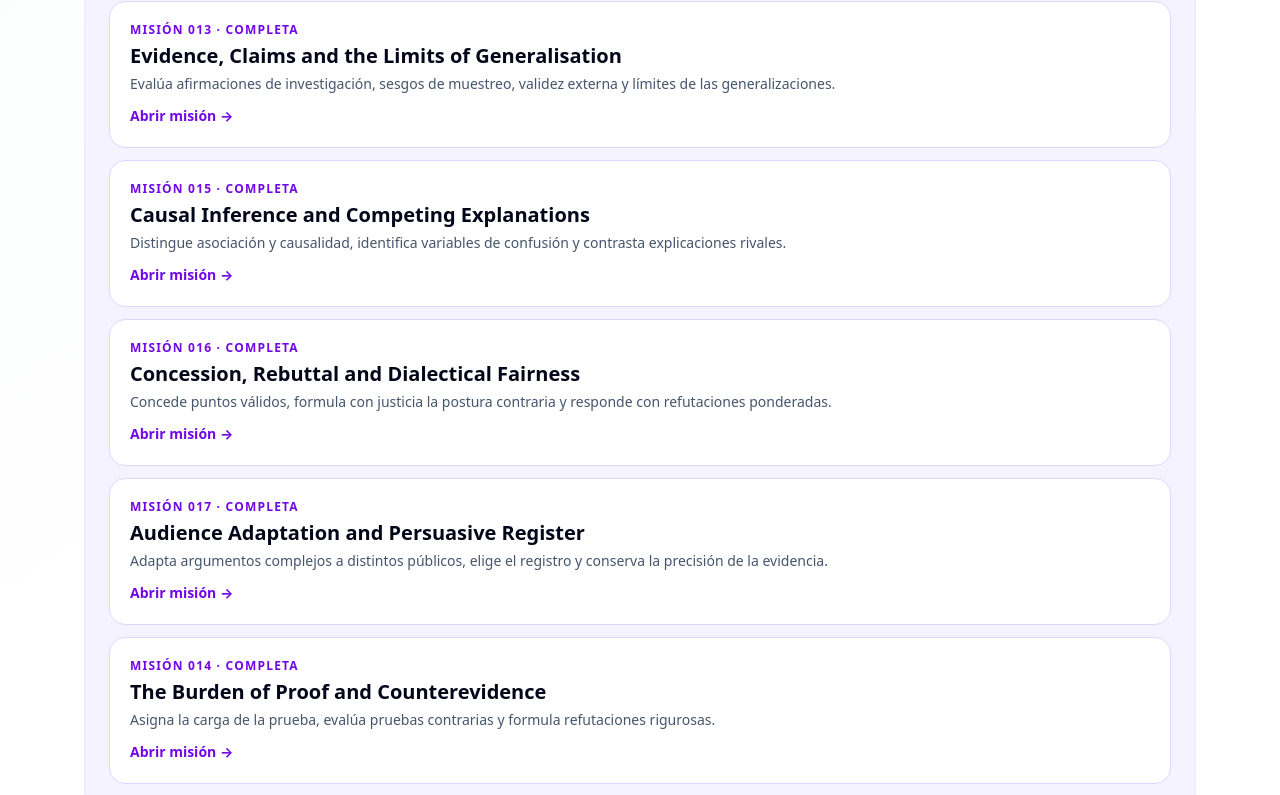
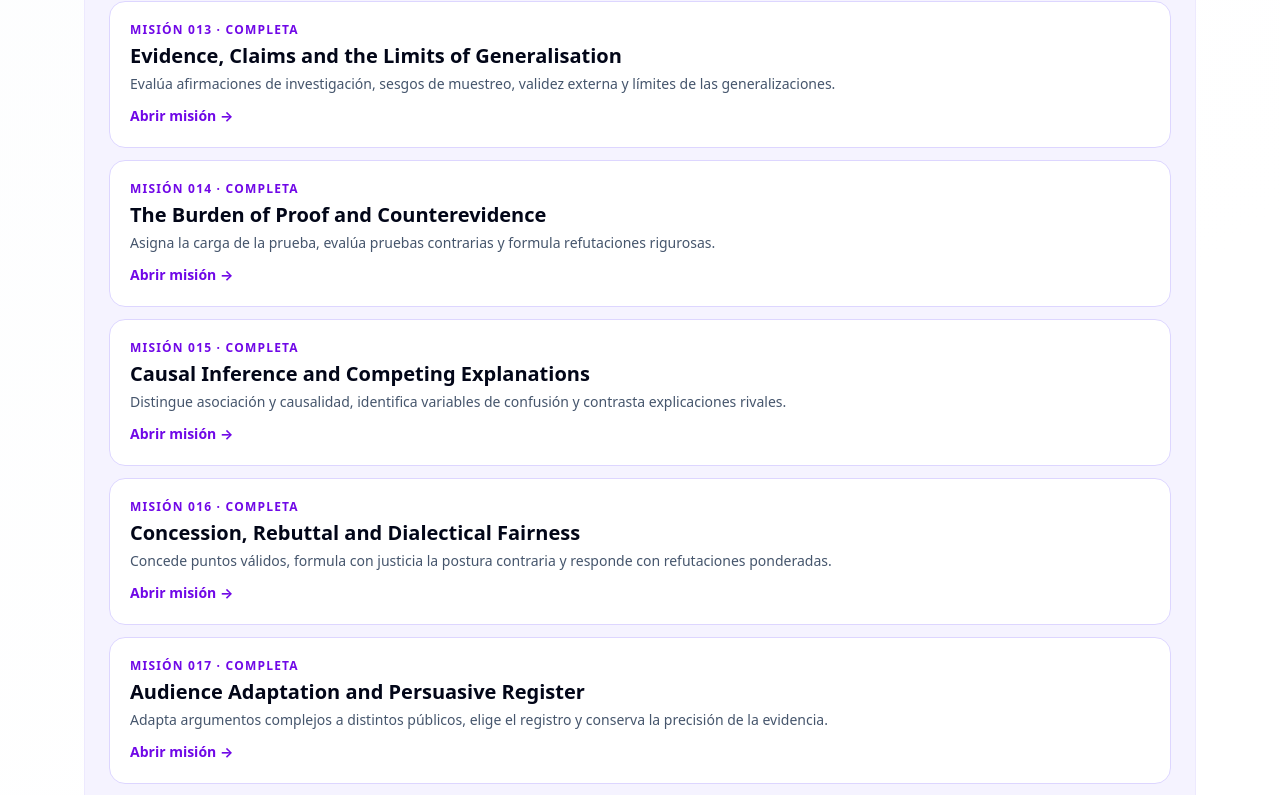
Before and after one commit to linguafly6-ui/linguaflynew2, a Next.js app: page /academia/c2 in a window 1280 px wide. Shown: the part 2714-3509 px from the top of the page. Built offline with nearby package versions, Linux system fonts and the light colour scheme.

Commit message:
Keep C2 mission catalogue links in numeric order

```diff
--- a/app/academia/c2/page.tsx
+++ b/app/academia/c2/page.tsx
@@ -37,6 +37,7 @@ export default function C2Page() {
 
         <Link href="/academia/c2/013" className="mt-3 block rounded-2xl border border-violet-200 bg-white p-5 transition hover:border-violet-400 hover:shadow-sm"><p className="text-xs font-extrabold tracking-widest text-violet-700">MISIÓN 013 · COMPLETA</p><h3 className="mt-1 text-xl font-bold text-slate-950">Evidence, Claims and the Limits of Generalisation</h3><p className="mt-1 text-sm text-slate-600">Evalúa afirmaciones de investigación, sesgos de muestreo, validez externa y límites de las generalizaciones.</p><span className="mt-3 inline-block text-sm font-bold text-violet-700">Abrir misión →</span></Link>
 
+        <Link href="/academia/c2/014" className="mt-3 block rounded-2xl border border-violet-200 bg-white p-5 transition hover:border-violet-400 hover:shadow-sm"><p className="text-xs font-extrabold tracking-widest text-violet-700">MISIÓN 014 · COMPLETA</p><h3 className="mt-1 text-xl font-bold text-slate-950">The Burden of Proof and Counterevidence</h3><p className="mt-1 text-sm text-slate-600">Asigna la carga de la prueba, evalúa pruebas contrarias y formula refutaciones rigurosas.</p><span className="mt-3 inline-block text-sm font-bold text-violet-700">Abrir misión →</span></Link>
         <Link href="/academia/c2/015" className="mt-3 block rounded-2xl border border-violet-200 bg-white p-5 transition hover:border-violet-400 hover:shadow-sm"><p className="text-xs font-extrabold tracking-widest text-violet-700">MISIÓN 015 · COMPLETA</p><h3 className="mt-1 text-xl font-bold text-slate-950">Causal Inference and Competing Explanations</h3><p className="mt-1 text-sm text-slate-600">Distingue asociación y causalidad, identifica variables de confusión y contrasta explicaciones rivales.</p><span className="mt-3 inline-block text-sm font-bold text-violet-700">Abrir misión →</span></Link>
 
         <Link href="/academia/c2/016" className="mt-3 block rounded-2xl border border-violet-200 bg-white p-5 transition hover:border-violet-400 hover:shadow-sm"><p className="text-xs font-extrabold tracking-widest text-violet-700">MISIÓN 016 · COMPLETA</p><h3 className="mt-1 text-xl font-bold text-slate-950">Concession, Rebuttal and Dialectical Fairness</h3><p className="mt-1 text-sm text-slate-600">Concede puntos válidos, formula con justicia la postura contraria y responde con refutaciones ponderadas.</p><span className="mt-3 inline-block text-sm font-bold text-violet-700">Abrir misión →</span></Link>
@@ -45,7 +46,7 @@ export default function C2Page() {
 
 
 
-        <Link href="/academia/c2/014" className="mt-3 block rounded-2xl border border-violet-200 bg-white p-5 transition hover:border-violet-400 hover:shadow-sm"><p className="text-xs font-extrabold tracking-widest text-violet-700">MISIÓN 014 · COMPLETA</p><h3 className="mt-1 text-xl font-bold text-slate-950">The Burden of Proof and Counterevidence</h3><p className="mt-1 text-sm text-slate-600">Asigna la carga de la prueba, evalúa pruebas contrarias y formula refutaciones rigurosas.</p><span className="mt-3 inline-block text-sm font-bold text-violet-700">Abrir misión →</span></Link>
+
         <Link href="/academia/c2/018" className="mt-3 block rounded-2xl border border-violet-200 bg-white p-5 transition hover:border-violet-400 hover:shadow-sm"><p className="text-xs font-extrabold tracking-widest text-violet-700">MISIÓN 018 · COMPLETA</p><h3 className="mt-1 text-xl font-bold text-slate-950">Rhetorical Devices, Rhythm and Emphasis</h3><p className="mt-1 text-sm text-slate-600">Analiza anáfora, paralelismo, antítesis, metáfora y ritmo retórico, distinguiendo impacto y fuerza probatoria.</p><span className="mt-3 inline-block text-sm font-bold text-violet-700">Abrir misión →</span></Link>
         <Link href="/academia/c2/019" className="mt-3 block rounded-2xl border border-violet-200 bg-white p-5 transition hover:border-violet-400 hover:shadow-sm"><p className="text-xs font-extrabold tracking-widest text-violet-700">MISIÓN 019 · COMPLETA</p><h3 className="mt-1 text-xl font-bold text-slate-950">Public Deliberation and Consensus Building</h3><p className="mt-1 text-sm text-slate-600">Negocia desacuerdos, identifica intereses compartidos y formula acuerdos transparentes con reservas explícitas.</p><span className="mt-3 inline-block text-sm font-bold text-violet-700">Abrir misión →</span></Link>
         <Link href="/academia/c2/020" className="mt-3 block rounded-2xl border border-violet-300 bg-white p-5 transition hover:border-violet-500 hover:shadow-sm"><p className="text-xs font-extrabold tracking-widest text-violet-700">MISIÓN 020 · INTEGRADORA</p><h3 className="mt-1 text-xl font-bold text-slate-950">Rhetoric, Deliberation and Persuasive Integration</h3><p className="mt-1 text-sm text-slate-600">Integra argumentación, evidencia, concesión, adaptación retórica y deliberación pública sin introducir contenido nuevo.</p><span className="mt-3 inline-block text-sm font-bold text-violet-700">Abrir misión →</span></Link>
```
